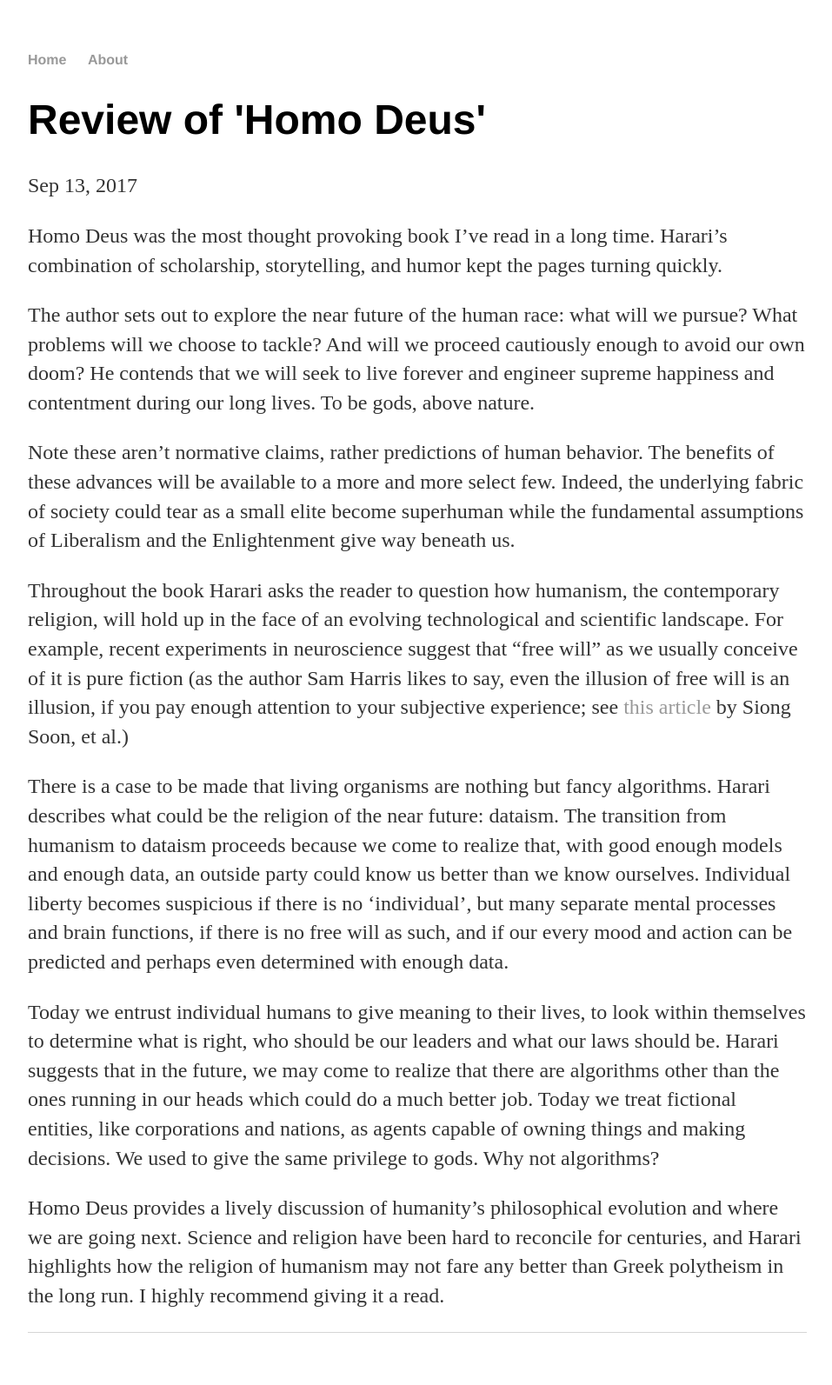
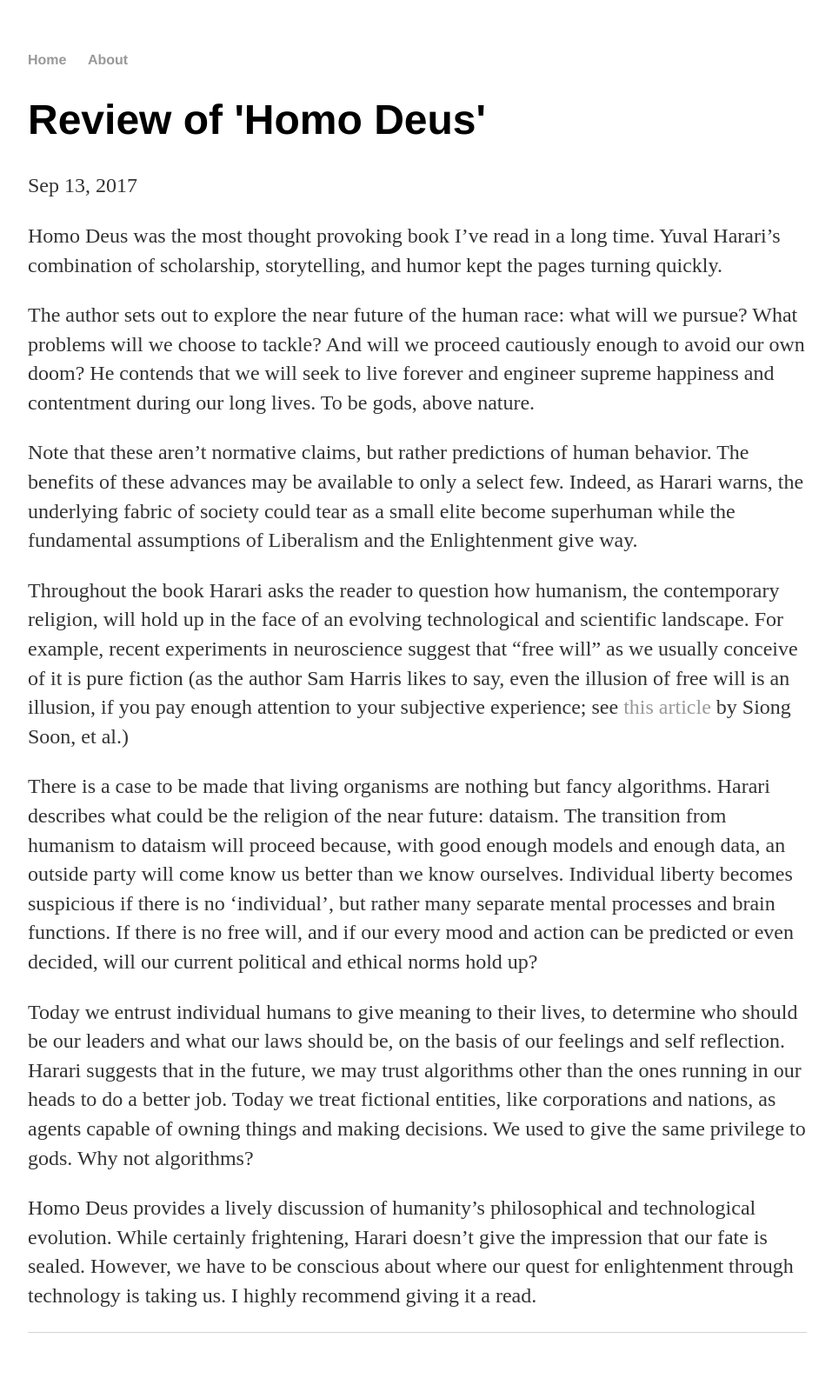
Before and after one commit to sziegler11-zz/sziegler11.github.io, a Jekyll site: the page built from _posts/2017-09-13-homo-deus.markdown, in a window 1280 px wide. Shown: the whole page at 87% size, without its empty margins (160-1117 px from the left). Built offline with Jekyll 4.4.1, drawn with Linux system fonts in a browser that asks for light colours.

Commit message:
edited homo deus review

```diff
--- a/_posts/2017-09-13-homo-deus.markdown
+++ b/_posts/2017-09-13-homo-deus.markdown
@@ -4,16 +4,16 @@
 date:   2017-09-13
 ---
 
-Homo Deus was the most thought provoking book I've read in a long time. Harari's combination of scholarship, storytelling, and humor kept the pages turning quickly.
+Homo Deus was the most thought provoking book I've read in a long time. Yuval Harari's combination of scholarship, storytelling, and humor kept the pages turning quickly.
 
 The author sets out to explore the near future of the human race: what will we pursue? What problems will we choose to tackle? And will we proceed cautiously enough to avoid our own doom? He contends that we will seek to live forever and engineer supreme happiness and contentment during our long lives. To be gods, above nature.
 
-Note these aren't normative claims, rather predictions of human behavior. The benefits of these advances will be available to a more and more select few. Indeed, the underlying fabric of society could tear as a small elite become superhuman while the fundamental assumptions of Liberalism and the Enlightenment give way beneath us.
+Note that these aren't normative claims, but rather predictions of human behavior. The benefits of these advances may be available to only a select few. Indeed, as Harari warns, the underlying fabric of society could tear as a small elite become superhuman while the fundamental assumptions of Liberalism and the Enlightenment give way.
 
 Throughout the book Harari asks the reader to question how humanism, the contemporary religion, will hold up in the face of an evolving technological and scientific landscape. For example, recent experiments in neuroscience suggest that "free will" as we usually conceive of it is pure fiction (as the author Sam Harris likes to say, even the illusion of free will is an illusion, if you pay enough attention to your subjective experience; see [this article](http://www.rifters.com/real/articles/NatureNeuroScience_Soon_et_al.pdf) by Siong Soon, et al.)
 
-There is a case to be made that living organisms are nothing but fancy algorithms. Harari describes what could be the religion of the near future: dataism. The transition from humanism to dataism proceeds because we come to realize that, with good enough models and enough data, an outside party could know us better than we know ourselves. Individual liberty becomes suspicious if there is no 'individual', but many separate mental processes and brain functions, if there is no free will as such, and if our every mood and action can be predicted and perhaps even determined with enough data.
+There is a case to be made that living organisms are nothing but fancy algorithms. Harari describes what could be the religion of the near future: dataism. The transition from humanism to dataism will proceed because, with good enough models and enough data, an outside party will come know us better than we know ourselves. Individual liberty becomes suspicious if there is no 'individual', but rather many separate mental processes and brain functions. If there is no free will, and if our every mood and action can be predicted or even decided, will our current political and ethical norms hold up?
 
-Today we entrust individual humans to give meaning to their lives, to look within themselves to determine what is right, who should be our leaders and what our laws should be. Harari suggests that in the future, we may come to realize that there are algorithms other than the ones running in our heads which could do a much better job. Today we treat fictional entities, like corporations and nations, as agents capable of owning things and making decisions. We used to give the same privilege to gods. Why not algorithms?
+Today we entrust individual humans to give meaning to their lives, to determine who should be our leaders and what our laws should be, on the basis of our feelings and self reflection. Harari suggests that in the future, we may trust algorithms other than the ones running in our heads to do a better job. Today we treat fictional entities, like corporations and nations, as agents capable of owning things and making decisions. We used to give the same privilege to gods. Why not algorithms?
 
-Homo Deus provides a lively discussion of humanity's philosophical evolution and where we are going next. Science and religion have been hard to reconcile for centuries, and Harari highlights how the religion of humanism may not fare any better than Greek polytheism in the long run. I highly recommend giving it a read.
+Homo Deus provides a lively discussion of humanity's philosophical and technological evolution. While certainly frightening, Harari doesn't give the impression that our fate is sealed. However, we have to be conscious about where our quest for enlightenment through technology is taking us. I highly recommend giving it a read.
```
